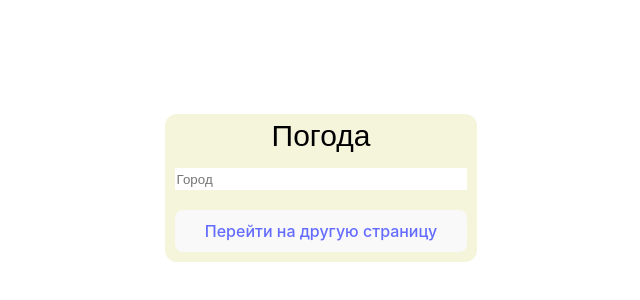
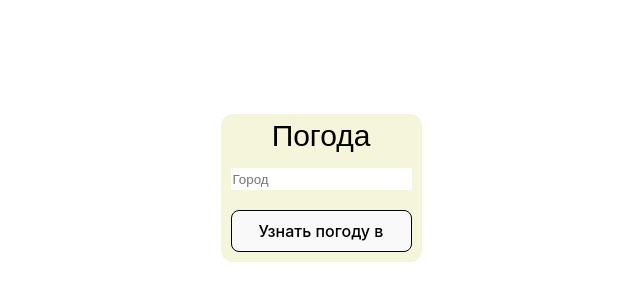
Before and after one commit to amiiirchik/weather-app, a Vue app: page / in a window 1280 px wide. Shown: the part 212-512 px from the top of the page, without its empty margins (319-959 px from the left). Built offline with nearby package versions, Linux system fonts and the light colour scheme.

Commit message:
fixing next page

```diff
--- a/src/components/Main.vue
+++ b/src/components/Main.vue
@@ -1,5 +1,5 @@
 <script setup>
-import { ref } from 'vue';
+import { reactive, ref, onMounted } from 'vue';
 import router from '../router'
 
 const dataArrived = ref(false)
@@ -10,9 +10,9 @@ let windPrint = ref('')
 let windDirPrint = ref('')
 let picture = ref('')
 
-
 function fetchData(inp){
   let city = ref(inp)
+  console.log(city)
 
   fetch(`http://api.weatherapi.com/v1/current.json?key=9c6b22d85cd749bdbc911534221412&q=${city._value}&aqi=no`)
   .then(res => res.json())
@@ -45,12 +45,12 @@ function fetchData(inp){
     </div>
     <p v-else>Погода</p>
     <input v-model="inp" placeholder="Город">
-    <button>
-      <router-link to="/weather">
+    <button @click="fetchData(inp)">
+      <!-- <router-link to="/weather">
         Перейти на другую страницу
-      </router-link>
-      <router-view />
-
+      </router-link> -->
+      <!-- <router-view /> -->
+      Узнать погоду в {{ inp }}
     </button>
   </div>
 </template>
--- a/src/style.css
+++ b/src/style.css
@@ -48,12 +48,12 @@ h1 {
 
 button {
   border-radius: 8px;
-  border: 1px solid transparent;
+  border: 1px solid black;
   padding: 0.6em 1.2em;
   font-size: 1em;
   font-weight: 500;
   font-family: inherit;
-  background-color: #1a1a1a;
+  background-color: #d7e19c;
   cursor: pointer;
   transition: border-color 0.25s;
 }
```
